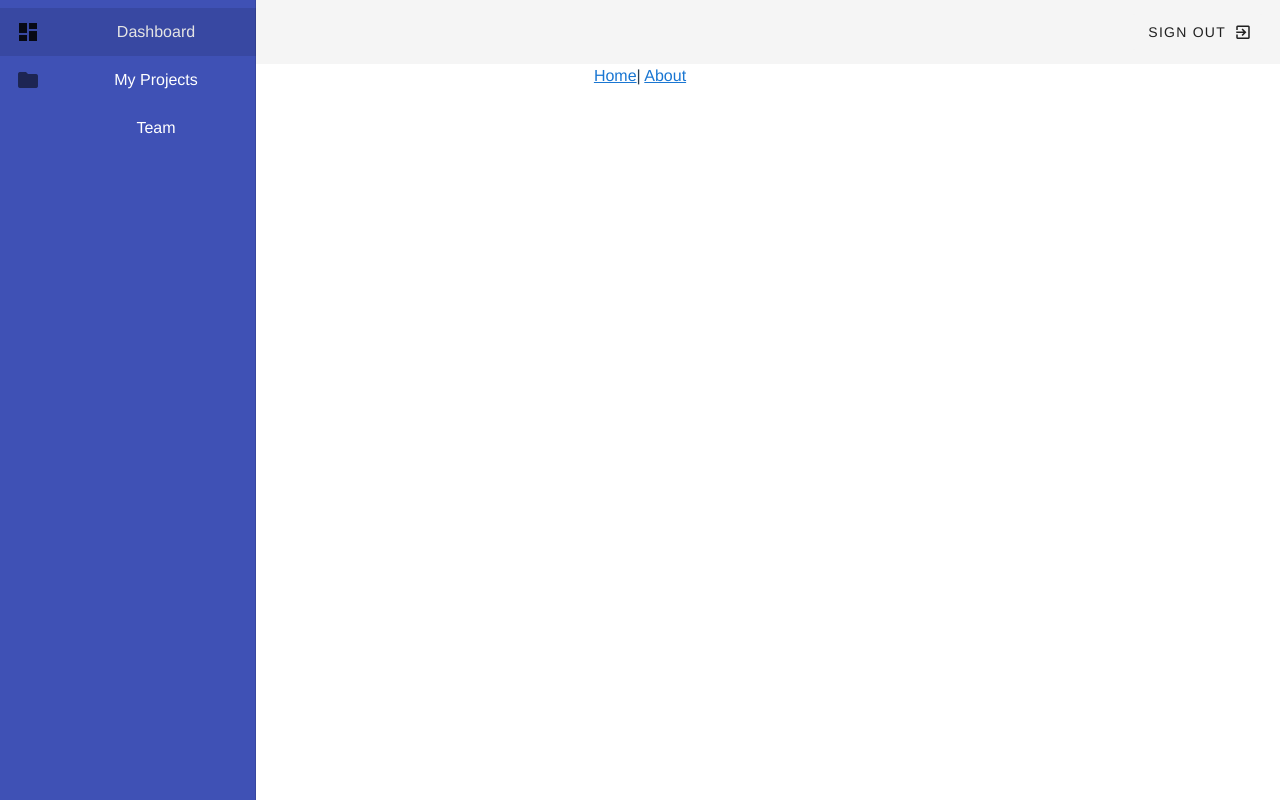
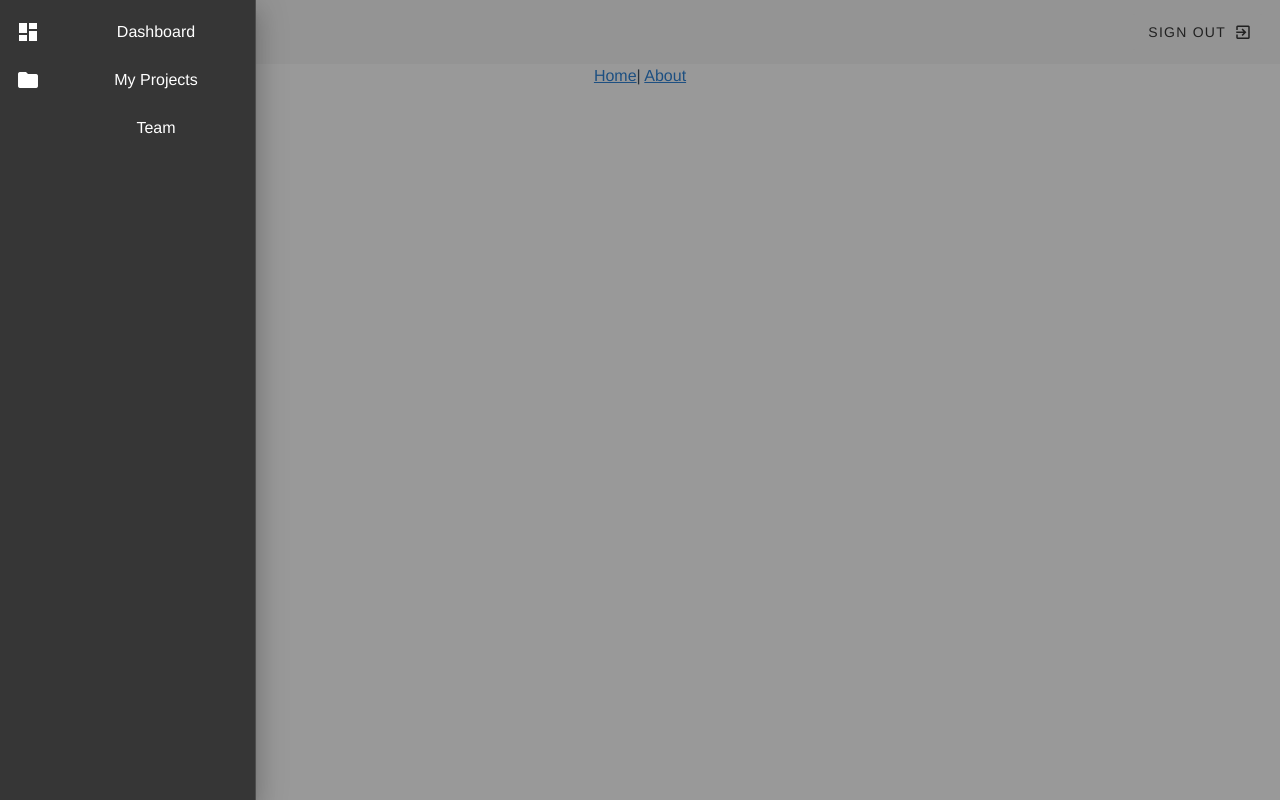
Before and after one commit to AwakenedMind/vuetify-todo-ui, a Vue app: page / in a window 1280 px wide. Both pictures are taken after a click on the button 28 px from the left and 32 px from the top of the page. Built offline with nearby package versions, Linux system fonts and the light colour scheme.

Commit message:
added overlay

```diff
--- a/src/components/Navbar.vue
+++ b/src/components/Navbar.vue
@@ -12,7 +12,7 @@
         <v-icon right>mdi-exit-to-app</v-icon>
       </v-btn>
     </v-app-bar>
-    <v-navigation-drawer v-model="drawer" app class="indigo">
+    <v-navigation-drawer v-model="drawer" app dark temporary>
       <v-list>
         <v-list-item v-for="link in links" v-bind:key="link.text" router :to="link.route">
           <v-list-item-action>
@@ -33,9 +33,9 @@ export default {
     return {
       drawer: false,
       links: [
-        { icon: "mdi-view-dashboard", text: "Dashboard", route: "/" },
+        { icon: "mdi-view-dashboard", text: "Dashboard", route: "/dashboard" },
         { icon: "mdi-folder", text: "My Projects", route: "/projects" },
-        { icon: "mdi-person", text: "Team", route: "/team" }
+        { icon: "mdi-team", text: "Team", route: "/team" }
       ]
     };
   }
```
